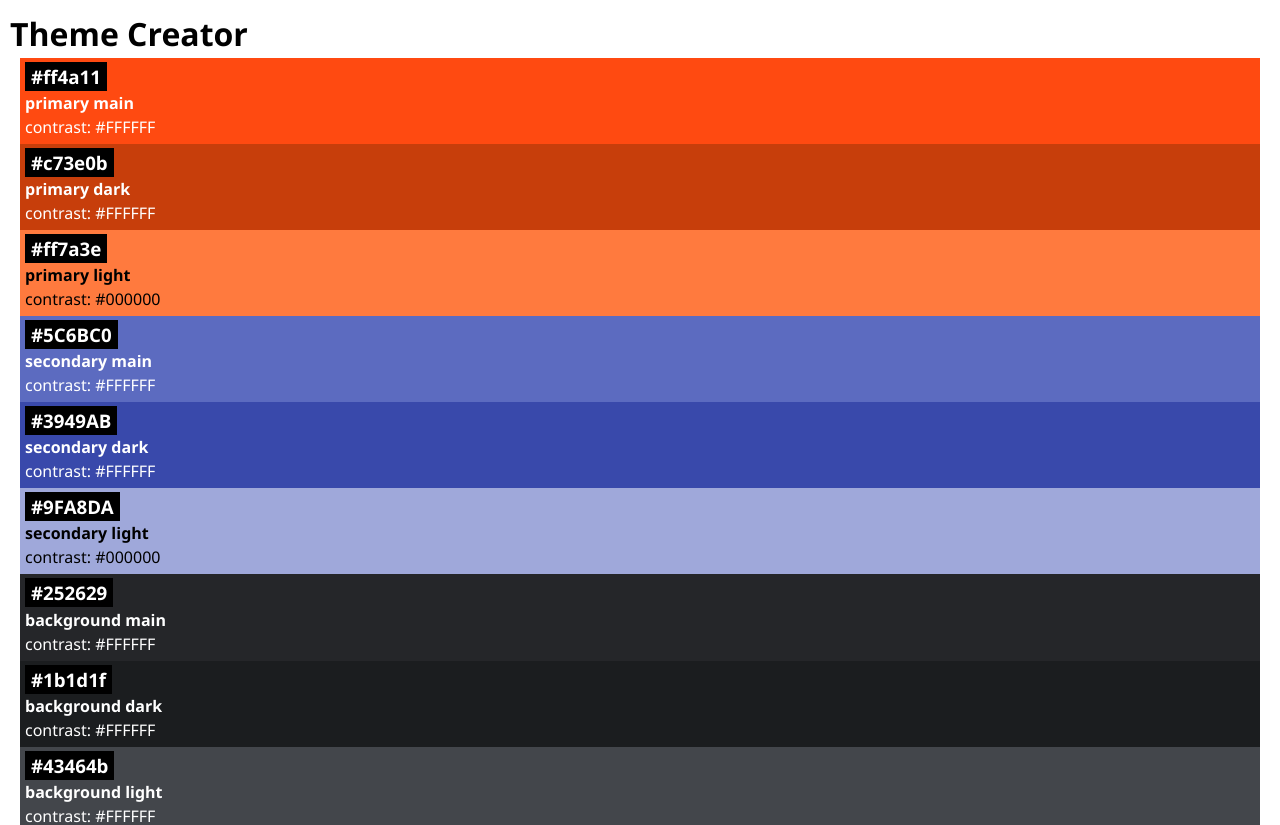
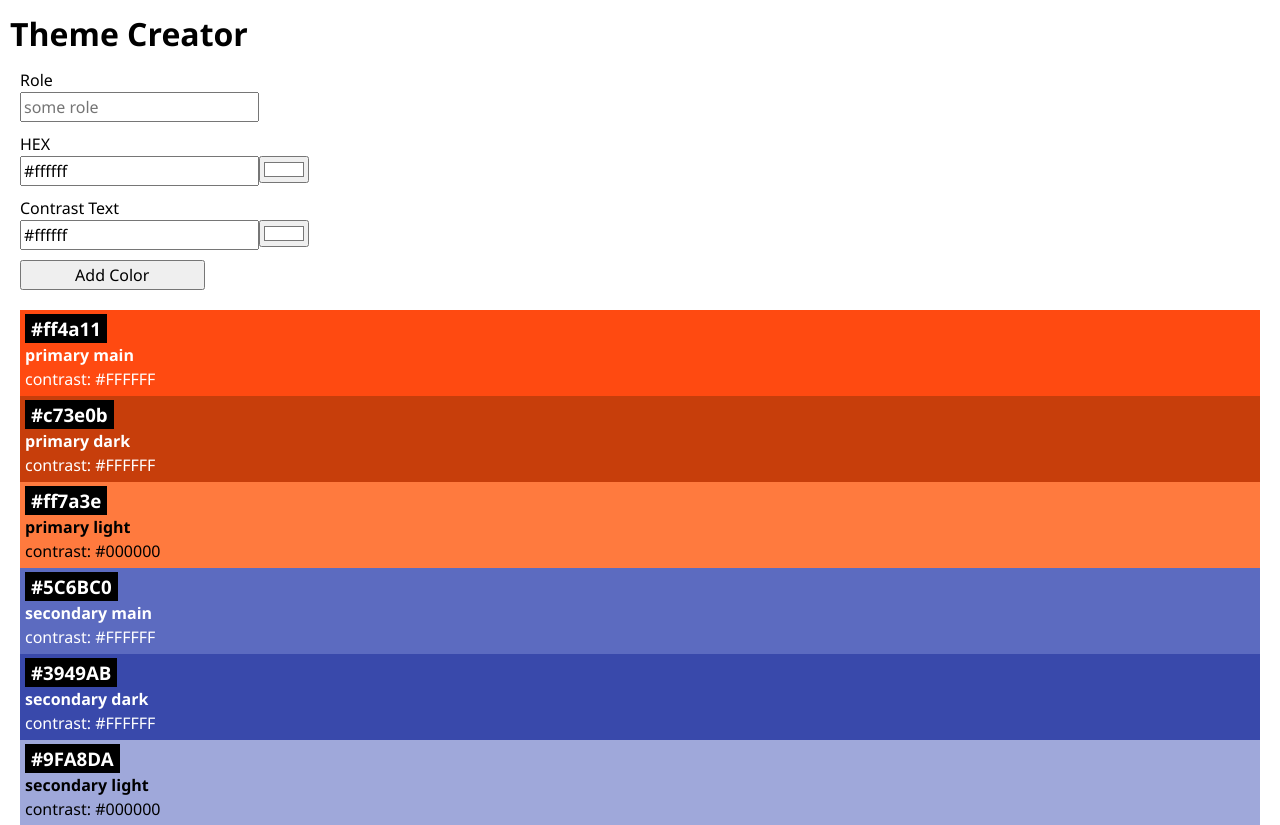
Before and after one commit to kannzaubern/recap-project-4, a React (Vite) app: page / in a window 1280 px wide. Shown: the top 825 px of the page. Built offline with nearby package versions, Linux system fonts and the light colour scheme.

Commit message:
add color to the theme

```diff
--- a/src/App.jsx
+++ b/src/App.jsx
@@ -1,13 +1,24 @@
 import { initialColors } from "./lib/colors";
 import Color from "./Components/Color/Color";
+import ColorForm from "./Components/Color/Form";
+import { useState } from "react";
+import { nanoid } from "nanoid";
 import "./App.css";
 
 function App() {
+  const [colors, setColors] = useState(initialColors); // Initializing colors array using initial colors
+
+  function handleAddingColor(newColor) {
+    setColors([...colors, { id: nanoid(), ...newColor }]); // Creates a new object with a unique ID
+    // Write function here
+  }
+
   return (
     <>
       <h1>Theme Creator</h1>
-
-      {initialColors.map((color) => {
+      <ColorForm onAddColor={handleAddingColor} />
+      {colors.map((color) => {
+        // Iterate over every (color) in this array and execute callback function
         return <Color key={color.id} color={color} />;
       })}
     </>
--- /dev/null
+++ b/src/Components/Color/Form/Form.css
@@ -0,0 +1,12 @@
+.color-form {
+  margin-bottom: 10px;
+  padding: 10px;
+}
+
+button {
+  width: 184.5px;
+}
+
+input {
+  margin-bottom: 10px;
+}
--- /dev/null
+++ b/src/Components/Color/Form/index.jsx
@@ -0,0 +1,37 @@
+import "./Form.css";
+import ColorInput from "../../ColorInput/ColorInput";
+
+export default function ColorForm({ onAddColor }) {
+  function handleSubmit(e) {
+    e.preventDefault();
+    const formData = new FormData(e.target);
+    // console.log("Form Event:", event.target);
+    const data = Object.fromEntries(formData); // Only grabbing data/info of the form
+    onAddColor(data);
+    console.log("Data:", data); // Pass data to parent component
+    e.target.reset();
+  }
+
+  return (
+    <form className="color-form" onSubmit={handleSubmit}>
+      <label htmlFor="role">Role</label>
+      <br />
+      <input type="text" id="role" name="role" placeholder="some role" />
+      <br />
+
+      <label htmlFor="hex">HEX</label>
+      <br />
+      <ColorInput name="hex" initialValue="#ffffff" />
+      <br />
+
+      <label htmlFor="contrastText">Contrast Text</label>
+      <br />
+      <ColorInput name="contrastText" initialValue="#ffffff" />
+      <br />
+
+      <button type="submit" className="form__button">
+        Add Color
+      </button>
+    </form>
+  );
+}
--- /dev/null
+++ b/src/Components/ColorInput/ColorInput.jsx
@@ -0,0 +1,23 @@
+import { useState } from "react";
+
+export default function ColorInput({ name, initialValue }) {
+  const [inputValue, setInputValue] = useState(initialValue);
+
+  function handleInputValue(event) {
+    setInputValue(event.target.value);
+    // console.log("ColorInput Event:", event.target);
+  }
+
+  return (
+    <>
+      <input
+        type="text"
+        id={name}
+        name={name}
+        value={inputValue}
+        onChange={handleInputValue} // Notifying the parent when value changes
+      />
+      <input type="color" value={inputValue} onChange={handleInputValue} />
+    </>
+  );
+}
```
